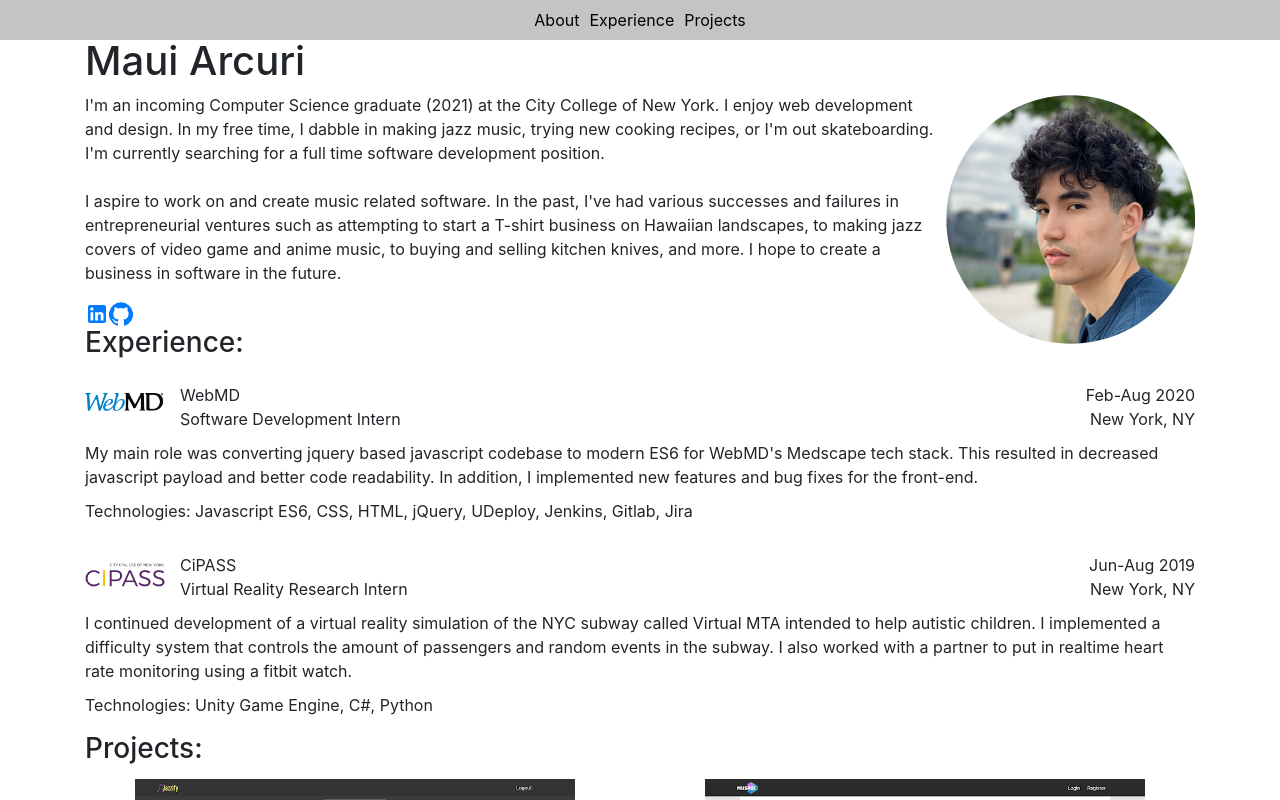
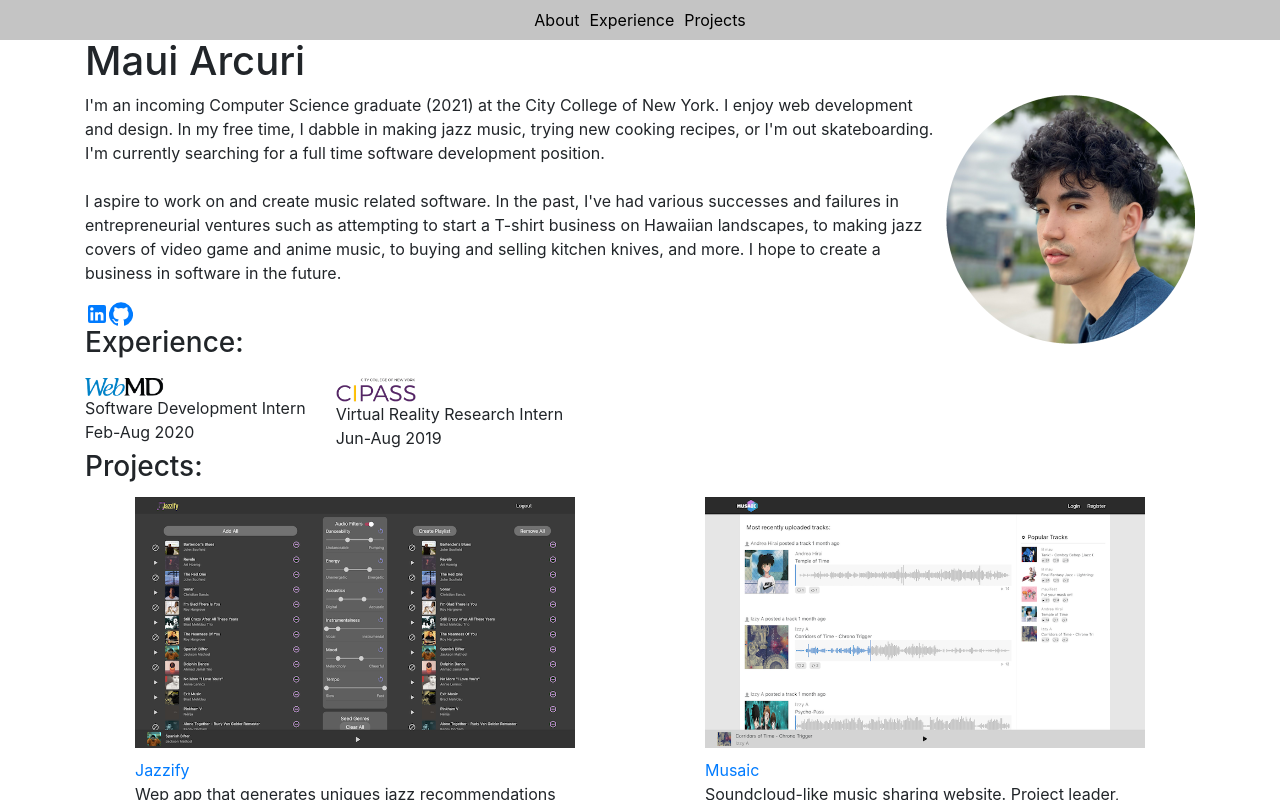
Before and after one commit to apparatusjazz/maui-arcuri-portfolio, a React (Create React App) app: page / in a window 1280 px wide. Shown: the top 800 px of the page. Built offline with nearby package versions, Linux system fonts and the light colour scheme.

Commit message:
Changed experience cards

```diff
--- /dev/null
+++ b/src/components/exp.js
@@ -0,0 +1,25 @@
+import React from 'react';
+import { Container, Row } from 'react-bootstrap';
+import '../css/main.css';
+const Exp = (props) => {
+
+    return (
+        <>
+            <Container className="exp-card">
+                <Row className="img-container">
+                    <img className="experience-img" src={props.image} />
+                </Row>
+                <div className="info">
+                    <Row>
+                        {props.position}
+                    </Row>
+                    <Row>
+                        {props.date}
+                    </Row>
+                </div>
+            </Container>
+        </>
+    )
+}
+
+export default Exp;
--- a/src/components/experience.js
+++ b/src/components/experience.js
@@ -1,5 +1,6 @@
 import React from 'react';
-import { Container } from 'react-bootstrap';
+import { Container, Row, Col } from 'react-bootstrap';
+import Exp from './exp';
 import ExperienceCard from './experience-card';
 
 const Experience = (props) => {
@@ -8,7 +9,29 @@ const Experience = (props) => {
         <>
             <Container id="experience">
                 <h3>Experience:</h3>
-                <ExperienceCard
+                <Row>
+                    <Col lg="auto" md="auto">
+                        <Exp
+                            key="webmd"
+                            image="webmd.png"
+                            company="WebMD"
+                            date="Feb-Aug 2020"
+                            position="Software Development Intern"
+                        />
+                    </Col>
+                    <Col lg="auto" md="auto">
+                        <Exp
+                            key="cipass"
+                            image="cipass.png"
+                            company="CiPASS"
+                            date="Jun-Aug 2019"
+                            position="Virtual Reality Research Intern"
+                        />
+                    </Col>
+                </Row>
+
+
+                {/* <ExperienceCard
                     key="webmd"
                     image="webmd.png"
                     company="WebMD"
@@ -34,7 +57,7 @@ const Experience = (props) => {
                                 the amount of passengers and random events in the subway. I also worked with a partner
                                 to put in realtime heart rate monitoring using a fitbit watch."
                     tech="Unity Game Engine, C#, Python"
-                />
+                /> */}
             </Container>
         </>
     )
```
